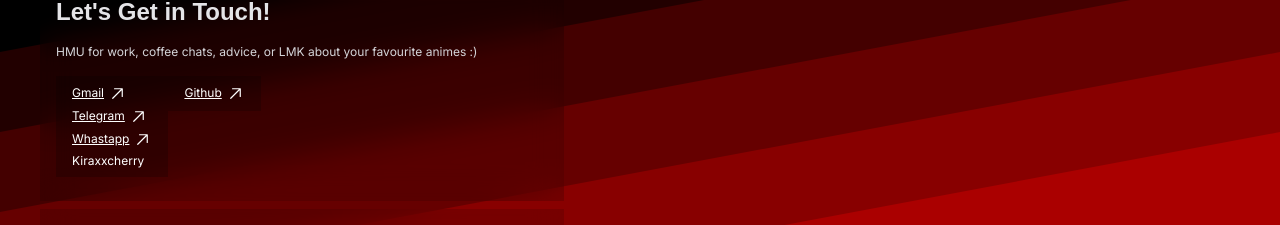
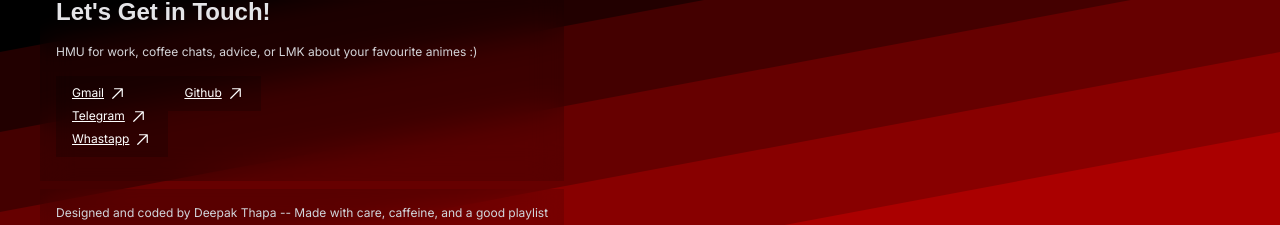
Before and after one commit to DeepakisDemigod/portfolio, a Next.js app: page / in a window 1280 px wide. Shown: the part 2045-2270 px from the top of the page. Built offline with nearby package versions, Linux system fonts and the light colour scheme; a web font is replaced by a local one.

Commit message:
updated logo×3 fixed shtree -I node_modules .

```diff
--- a/src/components/Footer.js
+++ b/src/components/Footer.js
@@ -58,7 +58,6 @@ export default function Footer() {
               <path d="M200,64V168a8,8,0,0,1-16,0V83.31L69.66,197.66a8,8,0,0,1-11.32-11.32L172.69,72H88a8,8,0,0,1,0-16H192A8,8,0,0,1,200,64Z"></path>
             </svg>
           </Link>
-		Kiraxxcherry
 
         </div>
 		        <div className="flex flex-col gap-1 bg-[#00000035] py-2 px-4 text-white">
```
